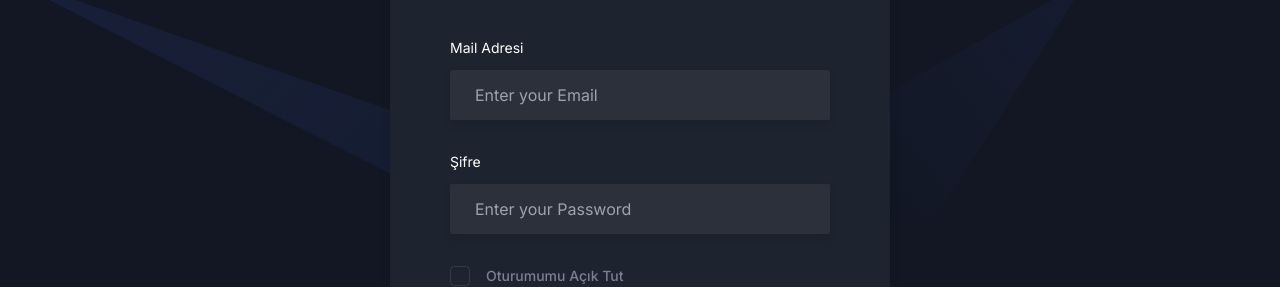
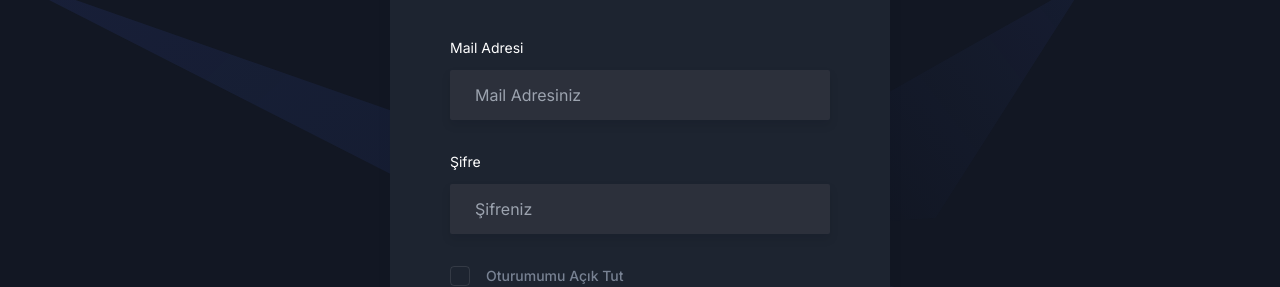
Before and after one commit to nihatt/startup-nextjs-main, a Next.js app: page /signin in a window 1280 px wide. Shown: the part 318-605 px from the top of the page. Built offline with nearby package versions, Linux system fonts and the light colour scheme; no server answers.

Commit message:
second fix for titles

```diff
--- a/src/app/error/page.tsx
+++ b/src/app/error/page.tsx
@@ -3,7 +3,7 @@ import Link from "next/link";
 import { Metadata } from "next";
 
 export const metadata: Metadata = {
-  title: "Error Page | Free Next.js Template for Startup and SaaS",
+  title: "Error | ",
   description: "This is Error Page for Startup Nextjs Template",
   // other metadata
 };
--- a/src/app/page.tsx
+++ b/src/app/page.tsx
@@ -15,8 +15,8 @@ import WithDrawPage from "./withdraw/page";
 import SignupPage from "./signup/page";
 
 export const metadata: Metadata = {
-  title: "Free Next.js Template for Startup and SaaS",
-  description: "This is Home for Startup Nextjs Template",
+  title: "Galya Markets",
+  description: "",
   // other metadata
 };
 
--- a/src/app/signin/page.tsx
+++ b/src/app/signin/page.tsx
@@ -75,7 +75,7 @@ const SigninPage = () => {
                       onChange={(e)=>setUsername(e.target.value)}
                       type="email"
                       name="email"
-                      placeholder="Enter your Email"
+                      placeholder="Mail Adresiniz"
                       className="border-stroke dark:text-body-color-dark dark:shadow-two w-full rounded-sm border bg-[#f8f8f8] px-6 py-3 text-base text-body-color outline-none transition-all duration-300 focus:border-primary dark:border-transparent dark:bg-[#2C303B] dark:focus:border-primary dark:focus:shadow-none"
                     />
                   </div>
@@ -91,7 +91,7 @@ const SigninPage = () => {
                       value={password}
                       onChange={(e)=>setPassword(e.target.value)}
                       name="password"
-                      placeholder="Enter your Password"
+                      placeholder="Şifreniz"
                       className="border-stroke dark:text-body-color-dark dark:shadow-two w-full rounded-sm border bg-[#f8f8f8] px-6 py-3 text-base text-body-color outline-none transition-all duration-300 focus:border-primary dark:border-transparent dark:bg-[#2C303B] dark:focus:border-primary dark:focus:shadow-none"
                     />
                   </div>
--- a/src/app/signup/page.tsx
+++ b/src/app/signup/page.tsx
@@ -209,7 +209,7 @@ const channelName = '@galyaislemler';
                       onChange={handleEmailChange}
 
                       name="email"
-                      placeholder="Enter your Email"
+                      placeholder="Email Adresiniz"
                       className="border-stroke dark:text-body-color-dark dark:shadow-two w-full rounded-sm border bg-[#f8f8f8] px-6 py-3 text-base text-body-color outline-none transition-all duration-300 focus:border-primary dark:border-transparent dark:bg-[#2C303B] dark:focus:border-primary dark:focus:shadow-none"
                     />
                   </div>
@@ -229,7 +229,7 @@ const channelName = '@galyaislemler';
                       value={password}
                       onChange={handlePasswordChange}
                       name="password"
-                      placeholder="Enter your Password"
+                      placeholder="Şifreniz"
                       className="border-stroke dark:text-body-color-dark dark:shadow-two w-full rounded-sm border bg-[#f8f8f8] px-6 py-3 text-base text-body-color outline-none transition-all duration-300 focus:border-primary dark:border-transparent dark:bg-[#2C303B] dark:focus:border-primary dark:focus:shadow-none"
                     />
                   </div>
```
